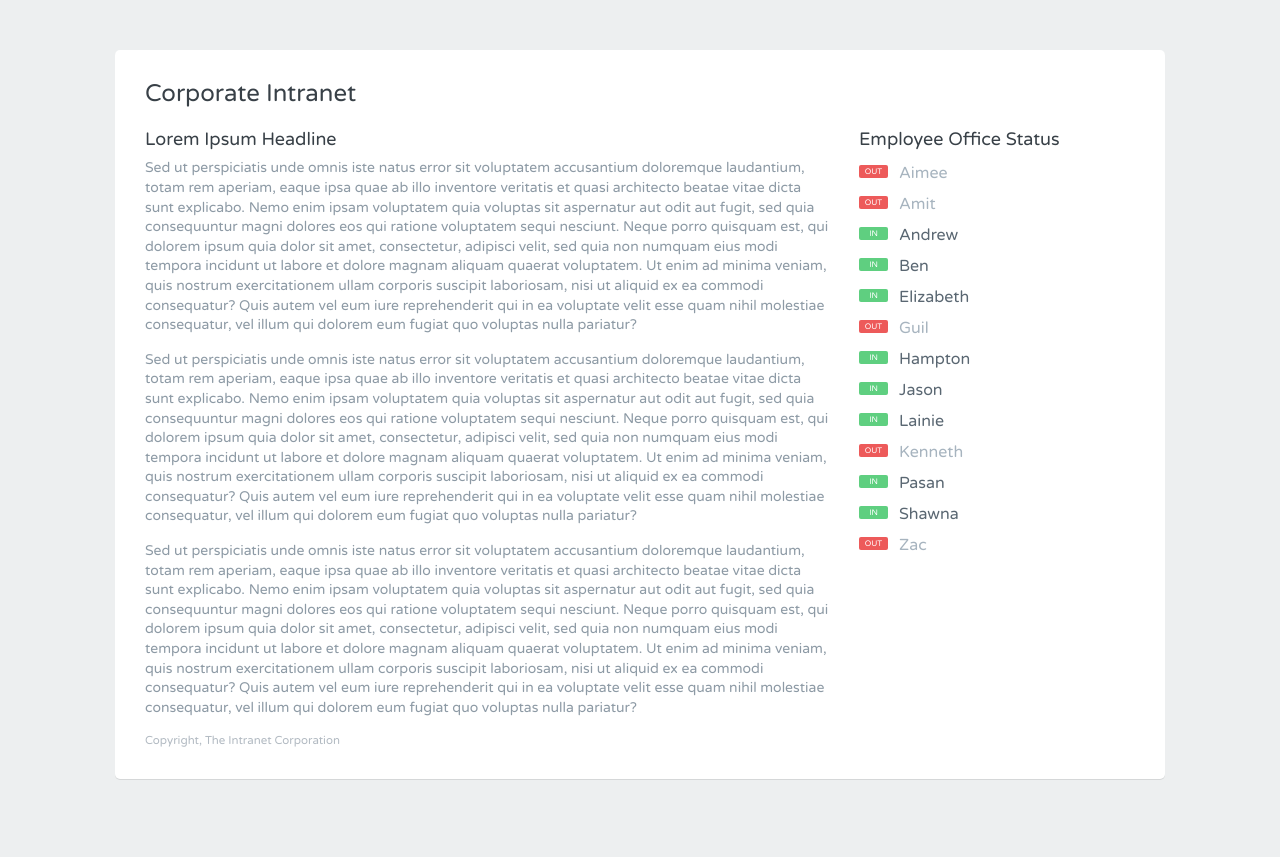
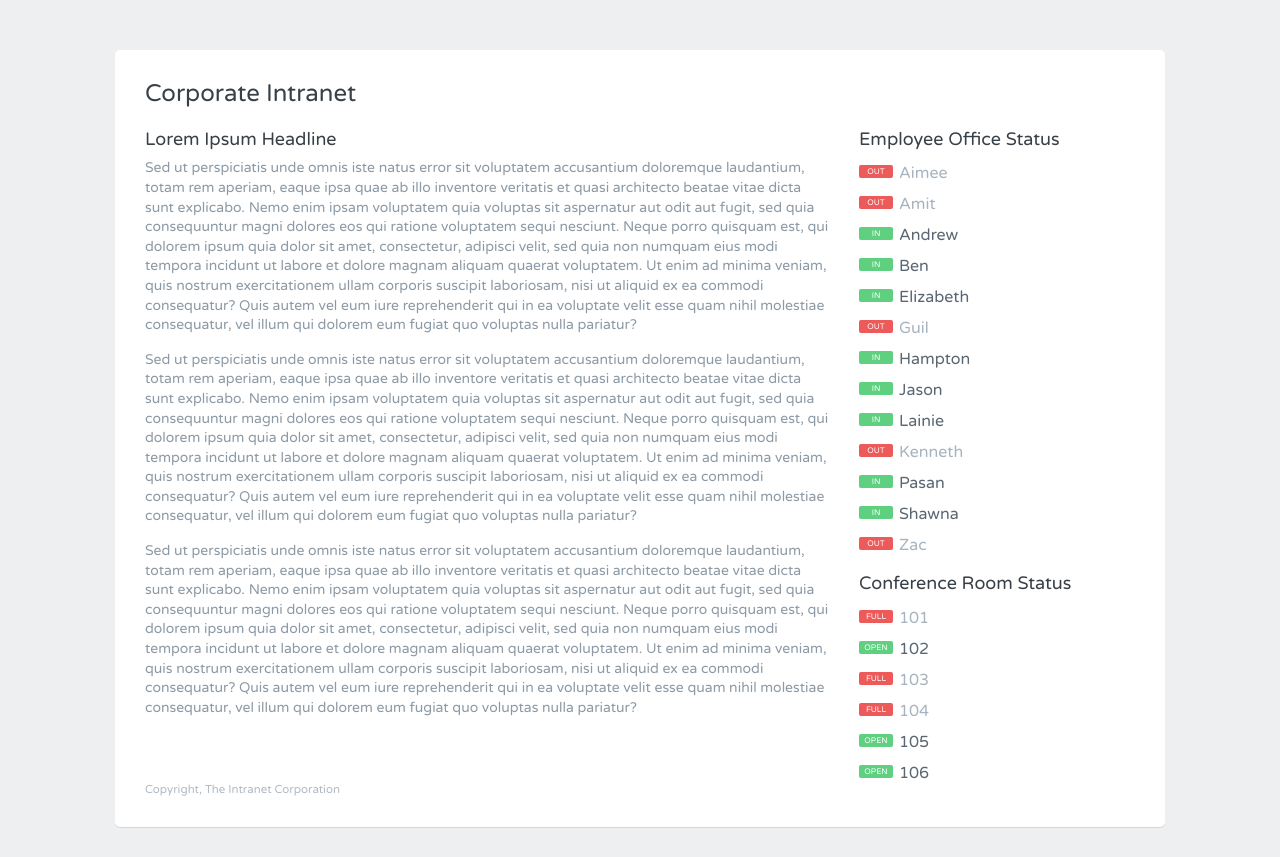
Before and after one commit to Crowe-Brian-J/treehouse_u5_json_data, a plain HTML site: page index.html in a window 1280 px wide. Before the commit the page ends 809 px from the top, so only its background shows below. Drawn offline with Linux system fonts and the light colour scheme.

Commit message:
reformat employees in widget.js for conference rooms, adjust css and index accordingly

```diff
--- a/css/main.css
+++ b/css/main.css
@@ -334,7 +334,7 @@ ul.bulleted li:before {
   padding: 3px 2px 2px;
   border-radius: 2px;
   text-align: center;
-  width: 25px;
+  width: 30px;
 }
 
 ul.bulleted .in {
@@ -355,6 +355,28 @@ ul.bulleted .out:before {
   background-color: #ed5a5a;
 }
 
+.classH2 {
+  padding-top: 20px;
+}
+
+ul.bulleted .open {
+  color: #5A6772
+}
+
+ul.bulleted .open:before {
+  content: "OPEN";
+  background-color: #5fcf80;
+}
+
+ul.bulleted .occupied {
+  color: #A7B4BF;
+}
+
+ul.bulleted .occupied:before {
+  content: "FULL";
+  background-color: #ed5a5a;
+}
+
 footer p {
   color: #b2bac2;
   font-size: 1.15em;
--- a/index.html
+++ b/index.html
@@ -27,6 +27,10 @@
           <div id="employeeList">
 
           </div>
+          <h2 class="classH2">Conference Room Status</h2>
+          <div id="roomList">
+
+          </div>
         </aside>
         <footer class="grid-100">
           <p>Copyright, The Intranet Corporation</p>
--- a/js/widget.js
+++ b/js/widget.js
@@ -1,39 +1,55 @@
-/* --- Steps to work through
-Processing JSON Data
-
-1. Create a new HTML list item
-statusHTML
-
-2. Check the "inoffice" property
-
-3. Get the value for the "name" property; insert it inside the <li> tag
-
-4. Close the <li> tag
-*/
-
+// Work for Employees
 // 1. create an XMLHTTP Request Object
-const xhr = new XMLHttpRequest()
+const xhrEmployees = new XMLHttpRequest()
 
 // 2. create a callback function
-xhr.onreadystatechange = () => {
-  if (xhr.readyState === 4) {
-    const employees = JSON.parse(xhr.responseText)
-    let statusHTML = '<ul class="bulleted">'
+xhrEmployees.onreadystatechange = () => {
+  if (xhrEmployees.readyState === 4) {
+    const employees = JSON.parse(xhrEmployees.responseText)
+    let employeeStatusHTML = '<ul class="bulleted">'
     for (let i = 0; i < employees.length; i++) {
       if (employees[i].inoffice === true) {
-        statusHTML += '<li class="in">'
+        employeeStatusHTML += '<li class="in">'
       } else {
-        statusHTML += '<li class="out">'
+        employeeStatusHTML += '<li class="out">'
       }
-      statusHTML += employees[i].name + '</li>'
+      employeeStatusHTML += employees[i].name + '</li>'
     }
-    statusHTML += '</ul>'
-    document.getElementById('employeeList').innerHTML = statusHTML
+    employeeStatusHTML += '</ul>'
+    document.getElementById('employeeList').innerHTML = employeeStatusHTML
   }
 }
 
 // 3. open a request
-xhr.open('GET', 'data/employees.json')
+xhrEmployees.open('GET', 'data/employees.json')
 
 // 4. send a request
-xhr.send()
+xhrEmployees.send()
+
+// Work for Rooms
+// 1. create an XMLHTTP Request Object
+const xhrRooms = new XMLHttpRequest()
+
+// 2. create a callback function
+xhrRooms.onreadystatechange = () => {
+  if (xhrRooms.readyState === 4) {
+    const rooms = JSON.parse(xhrRooms.responseText)
+    let roomStatusHTML = '<ul class="bulleted">'
+    for (let i = 0; i < rooms.length; i++) {
+      if (rooms[i].available) {
+        roomStatusHTML += '<li class="open">'
+      } else {
+        roomStatusHTML += '<li class="occupied">'
+      }
+      roomStatusHTML += rooms[i].room + '</li>'
+    }
+    roomStatusHTML += '</ul>'
+    document.getElementById('roomList').innerHTML = roomStatusHTML
+  }
+}
+
+// 3. open a request
+xhrRooms.open('GET', 'data/rooms.json')
+
+// 4. send a request
+xhrRooms.send()
```
